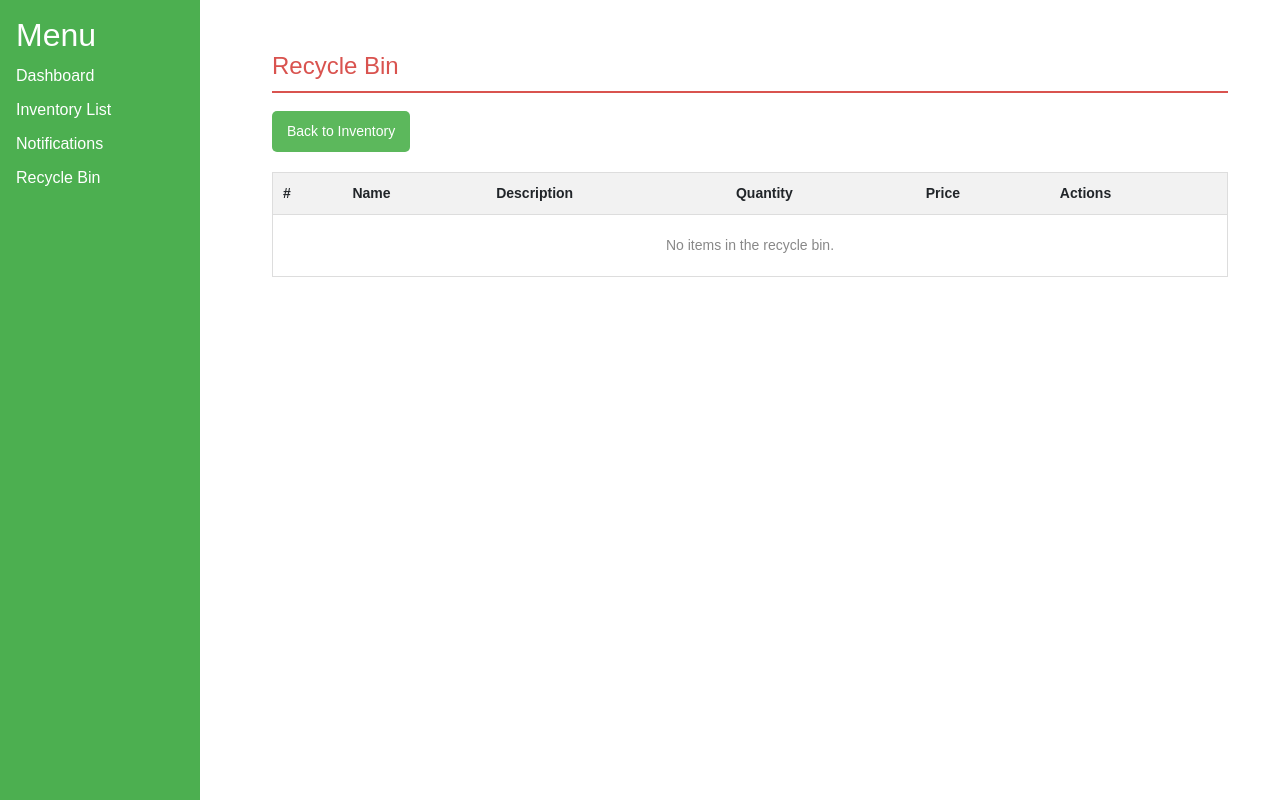
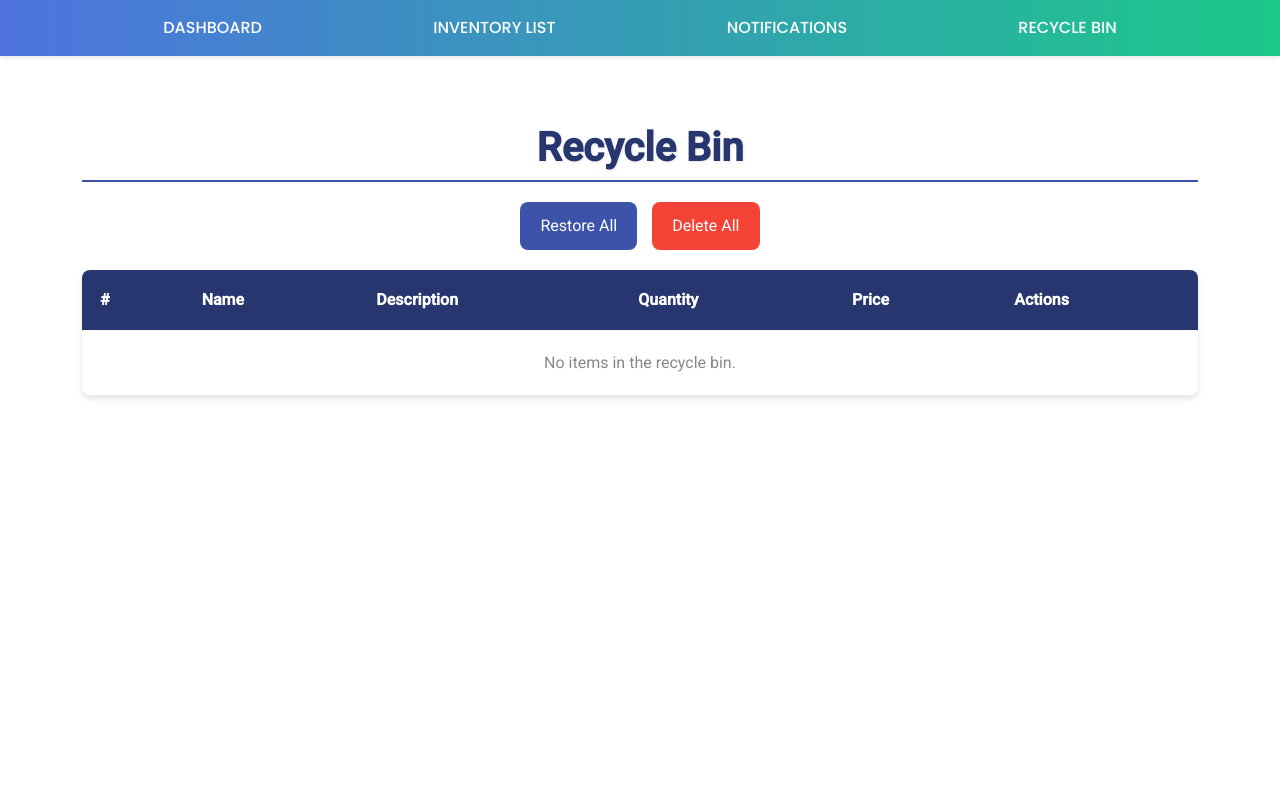
Before and after one commit to insertnull/Web-Dev-Django, a Django app: page /recycle_bin/ in a window 1280 px wide. Run offline with Django 5.2, Linux system fonts and the light colour scheme; data comes from the database, SQL or seed files in the repository; both versions use the stored data as it was after the commit.

Commit message:
fixed ui, dashboard, recycle bin

```diff
--- a/sampleapp/models.py
+++ b/sampleapp/models.py
@@ -7,6 +7,8 @@ class Item(models.Model):
     quantity = models.PositiveIntegerField()
     price = models.DecimalField(max_digits=10, decimal_places=2)
     added_on = models.DateTimeField(auto_now_add=True)
+    modified_at = models.DateTimeField(auto_now=True)  # Automatically updated on change
+    created_at = models.DateTimeField(auto_now_add=True)
     is_deleted = models.BooleanField(default=False)  # Soft delete flag
 
     def __str__(self):
--- a/sampleapp/templates/base.html
+++ b/sampleapp/templates/base.html
@@ -1,54 +1,77 @@
 <!DOCTYPE html>
-<html>
+<html lang="en">
 <head>
     <link href="https://cdn.jsdelivr.net/npm/bootstrap@5.3.0-alpha1/dist/css/bootstrap.min.css" rel="stylesheet">
-    <!-- Bootstrap Icons -->
     <link href="https://cdn.jsdelivr.net/npm/bootstrap-icons/font/bootstrap-icons.css" rel="stylesheet">
+    <link href="https://fonts.googleapis.com/css2?family=Poppins:wght@400;500;600&display=swap" rel="stylesheet">
+    <link href="https://fonts.googleapis.com/css2?family=Roboto:wght@400;500&display=swap" rel="stylesheet">
     <title>{% block title %}Inventory Management{% endblock %}</title>
     <style>
         body {
-            font-family: Arial, sans-serif;
+            font-family: Roboto, sans-serif;
             margin: 0;
+            padding: 0;
             display: flex;
+            min-height: 100vh;
+            flex-direction: column;
         }
         nav {
-            width: 200px;
-            background-color: #4CAF50;
+            background: linear-gradient(90deg, #4e73df, #1cc88a);
             color: white;
-            height: 100vh;
-            position: fixed;
-            padding: 1rem;
+            padding: 0.75rem 1rem;
+            position: sticky;
+            top: 0;
+            z-index: 1000;
+            box-shadow: 0 2px 5px rgba(0, 0, 0, 0.1);
         }
-        nav a {
-            display: block;
+        nav .navbar-nav {
+            width: 100%;
+            display: flex;
+            justify-content: space-evenly;
+            font-family: 'Poppins', sans-serif;
+            font-size: 1rem;
+        }
+        nav .nav-link {
             color: white;
-            text-decoration: none;
-            margin: 10px 0;
+            font-weight: 500;
+            text-transform: uppercase;
+            transition: color 0.3s ease;
+        }
+        nav .nav-link:hover {
+            color: #f8f9fc;
         }
         .container {
-            margin-left: 220px;
-            padding: 2rem;
+            margin-top: 3rem;
         }
         .page-title {
-            margin: 2rem 0 1rem 0;
-            font-size: 2rem;
+            margin-top: 20px;
+            margin-bottom: 20px;
             font-weight: bold;
-            text-align: left;
-            margin-left: 2rem;
+            font-size: 2.5rem;
+            font-weight: 600;
+            text-align: center;
+            color: #283670;
+            text-shadow: 1px 1px 3px rgba(0, 0, 0, 0.1);
+            border-bottom: 2px solid #3D53A9;
+            padding-bottom: 0.5rem;
         }
     </style>
     {% block extra_css %}{% endblock %}
 </head>
 <body>
-    <nav>
-        <h2>Menu</h2>
-        <a href="/dashboard/">Dashboard</a>
-        <a href="/">Inventory List</a>
-        <a href="/notifications/">Notifications</a>
-        <a href="/recycle_bin/">Recycle Bin</a>
+    <nav class="navbar navbar-expand-lg navbar-dark">
+        <div class="collapse navbar-collapse" id="navbarNav">
+            <ul class="navbar-nav">
+                <li class="nav-item"><a class="nav-link" href="/">Dashboard</a></li>
+                <li class="nav-item"><a class="nav-link" href="/item_list">Inventory List</a></li>
+                <li class="nav-item"><a class="nav-link" href="/notifications/">Notifications</a></li>
+                <li class="nav-item"><a class="nav-link" href="/recycle_bin/">Recycle Bin</a></li>
+            </ul>
+        </div>
     </nav>
     <div class="container">
         {% block content %}{% endblock %}
     </div>
+    <script src="https://cdn.jsdelivr.net/npm/bootstrap@5.3.0-alpha1/dist/js/bootstrap.bundle.min.js"></script>
 </body>
 </html>
--- a/sampleapp/templates/notifications.html
+++ b/sampleapp/templates/notifications.html
@@ -4,12 +4,8 @@
 
 {% block content %}
 
-<div class="main-content" style="margin: 2rem;">
-    <!-- Title aligned consistently with the Dashboard -->
-    <header>
+<div class="main-content">
         <h1 class="page-title">Notifications</h1>
-        <p style="margin-left: 0; font-size: 1.2em; color: gray;">Items with low stock appear below.</p>
-    </header>
 
     <!-- Notification container in the center of the white area -->
     <div class="notification-container" style="margin: 2rem auto; max-width: 600px;">
--- a/sampleapp/templates/recycle_bin.html
+++ b/sampleapp/templates/recycle_bin.html
@@ -1,75 +1,127 @@
-{% extends "base.html" %}
+{% extends 'base.html' %}
+
+{% block title %}Recycle Bin{% endblock %}
+
+{% block extra_css %}
+<style>
+    .recycle-header {
+        margin-bottom: 20px;
+    }
+    .recycle-header h1 {
+        margin: 0;
+        font-size: 28px;
+        text-align: center;
+        margin-bottom: 20px;
+    }
+    .recycle-actions {
+        display: flex;
+        justify-content: center;
+        gap: 15px;
+        flex-wrap: wrap;
+        margin-bottom: 20px;
+    }
+    .recycle-actions a {
+        padding: 12px 20px;
+        font-size: 16px;
+        border: none;
+        border-radius: 8px;
+        cursor: pointer;
+        text-decoration: none;
+        background-color: #3D53A9;
+        color: white;
+        transition: background-color 0.3s;
+    }
+    .recycle-actions a:hover {
+        background-color: #45a049;
+    }
+    table {
+        width: 100%;
+        border-collapse: collapse;
+        margin-top: 20px;
+        background: white;
+        box-shadow: 0 4px 6px rgba(0, 0, 0, 0.1);
+        border-radius: 8px;
+        overflow: hidden;
+        font-size: 16px;
+    }
+    table th, table td {
+        padding: 18px;
+        text-align: left;
+        border-bottom: 1px solid #f4f4f4;
+    }
+    table th {
+        background-color: #283670;
+        color: white;
+    }
+    table tr:hover {
+        background-color: #f9f9f9;
+    }
+    table tr:last-child td {
+        border-bottom: none;
+    }
+    .action-buttons {
+        display: flex;
+        gap: 10px;
+    }
+    .action-buttons a {
+        padding: 10px 15px;
+        font-size: 14px;
+        border: none;
+        border-radius: 5px;
+        text-decoration: none;
+        background-color: #3D53A9;
+        color: white;
+    }
+    .action-buttons a.btn-delete {
+        background-color: #f44336;
+    }
+    .action-buttons a:hover {
+        opacity: 0.9;
+    }
+</style>
+{% endblock %}
 
 {% block content %}
-<div style="margin: 20px;">
-    <!-- Page Header -->
-    <h1 style="color: #d9534f; font-size: 24px; border-bottom: 2px solid #d9534f; padding-bottom: 10px;">
-        Recycle Bin
-    </h1>
-    <a href="{% url 'item_list' %}" style="
-        display: inline-block;
-        margin-top: 10px;
-        padding: 10px 15px;
-        color: white;
-        background-color: #5cb85c;
-        text-decoration: none;
-        border-radius: 5px;
-        font-size: 14px;">Back to Inventory</a>
-
-    <!-- Recycle Bin Table -->
-    <table style="
-        width: 100%;
-        margin-top: 20px;
-        border-collapse: collapse;
-        font-family: Arial, sans-serif;
-        font-size: 14px;
-        border: 1px solid #ddd;">
+<h1 class="page-title">Recycle Bin</h1>
+<div class="recycle-header">
+    <div class="recycle-actions">
+        <a href="{% url 'restore_all_items' %}">Restore All</a>
+        <a href="{% url 'delete_all_items' %}" style="background-color: #f44336;">Delete All</a>
+    </div>
+</div>
+<table>
     <thead>
-            <tr style="background-color: #f2f2f2; text-align: left;">
-                <th style="padding: 10px; border-bottom: 1px solid #ddd;">#</th>
-                <th style="padding: 10px; border-bottom: 1px solid #ddd;">Name</th>
-                <th style="padding: 10px; border-bottom: 1px solid #ddd;">Description</th>
-                <th style="padding: 10px; border-bottom: 1px solid #ddd;">Quantity</th>
-                <th style="padding: 10px; border-bottom: 1px solid #ddd;">Price</th>
-                <th style="padding: 10px; border-bottom: 1px solid #ddd;">Actions</th>
+        <tr>
+            <th>#</th>
+            <th>Name</th>
+            <th>Description</th>
+            <th>Quantity</th>
+            <th>Price</th>
+            <th>Actions</th>
         </tr>
     </thead>
     <tbody>
         {% for item in deleted_items %}
         <tr>
-                <td style="padding: 10px; border-bottom: 1px solid #ddd;">{{ forloop.counter }}</td>
-                <td style="padding: 10px; border-bottom: 1px solid #ddd;">{{ item.name }}</td>
-                <td style="padding: 10px; border-bottom: 1px solid #ddd;">{{ item.description }}</td>
-                <td style="padding: 10px; border-bottom: 1px solid #ddd;">{{ item.quantity }}</td>
-                <td style="padding: 10px; border-bottom: 1px solid #ddd;">${{ item.price }}</td>
-                <td style="padding: 10px; border-bottom: 1px solid #ddd;">
-                    <a href="{% url 'restore_item' item.id %}" style="
-                        color: white;
-                        background-color: #0275d8;
-                        text-decoration: none;
-                        padding: 5px 10px;
-                        border-radius: 3px;
-                        font-size: 12px;">Restore</a>
-                    <a href="{% url 'permanently_delete_item' item.id %}" style="
-                        color: white;
-                        background-color: #d9534f;
-                        text-decoration: none;
-                        padding: 5px 10px;
-                        border-radius: 3px;
-                        font-size: 12px; margin-left: 5px;">Delete</a>
+            <td>{{ forloop.counter }}</td>
+            <td>{{ item.name }}</td>
+            <td>{{ item.description }}</td>
+            <td>{{ item.quantity }}</td>
+            <td>₱{{ item.price|floatformat:2 }}</td>
+            <td>
+                <div class="action-buttons">
+                    <a href="{% url 'restore_item' item.id %}">Restore</a>
+                    <a href="{% url 'permanently_delete_item' item.id %}" class="btn-delete">Delete</a>
+                </div>
             </td>
         </tr>
         {% empty %}
         <tr>
-                <td colspan="6" style="
-                    text-align: center;
-                    padding: 20px;
-                    color: #888;">
+            <td colspan="6" style="text-align: center; padding: 20px; color: #888;">
                 No items in the recycle bin.
             </td>
         </tr>
         {% endfor %}
     </tbody>
 </table>
-</div>
 {% endblock %}
--- a/sampleproject/urls.py
+++ b/sampleproject/urls.py
@@ -1,18 +1,21 @@
 from django.contrib import admin
 from django.urls import path
-from .views import dashboard, item_list, add_item, delete_item, edit_item, backup_items, generate_report, notifications, recycle_bin, restore_item, permanently_delete_item
+from .views import search_items, restore_all_items, delete_all_items, dashboard, item_list, add_item, delete_item, edit_item, backup_items, generate_report, notifications, recycle_bin, restore_item, permanently_delete_item
 
 urlpatterns = [
     path('admin/', admin.site.urls),
-    path('', item_list, name='item_list'),
+    path('', dashboard, name='dashboard'),
     path('add/', add_item, name='add_item'),
     path('edit/<int:item_id>/', edit_item, name='edit_item'),
     path('backup/', backup_items, name='backup_items'),
     path('generate-report/', generate_report, name='generate_report'),
     path('notifications/', notifications, name='notifications'),
     path('recycle_bin/', recycle_bin, name='recycle_bin'),
+    path('search/', search_items, name='search_items'),
     path('delete_item/<int:item_id>/', delete_item, name='delete_item'),
     path('restore_item/<int:item_id>/', restore_item, name='restore_item'),
     path('permanently_delete_item/<int:item_id>/', permanently_delete_item, name='permanently_delete_item'),
-    path('dashboard/', dashboard, name='dashboard')
+    path('item_list/', item_list, name='item_list'),
+    path('recycle-bin/restore-all/', restore_all_items, name='restore_all_items'),
+    path('recycle-bin/delete-all/', delete_all_items, name='delete_all_items')
 ]
--- a/sampleproject/views.py
+++ b/sampleproject/views.py
@@ -1,6 +1,6 @@
 from django.shortcuts import render, redirect, get_object_or_404
-from sampleapp.models import Item, RecycleBin, ActionLog
-from django.db.models import Sum
+from sampleapp.models import Item, ActionLog
+from django.db.models import Sum, F
 from django.http import HttpResponse
 import json
 import csv
@@ -12,19 +12,30 @@ from reportlab.pdfgen import canvas
 
 def dashboard(request):
     # Data for the pie chart
-    inventory = Item.objects.all()
+    inventory = Item.objects.filter(is_deleted=False)  # Exclude soft-deleted items
     inventory_summary = (
         inventory.values('name')
         .annotate(total_quantity=Sum('quantity'))
         .order_by('-total_quantity')
     )
 
-    # Recent changes (latest 10 entries)
-    recent_changes = ActionLog.objects.order_by('-action_date')[:10]
+    # Get recent changes (Added, Edited, Deleted)
+    recent_added = Item.objects.filter(is_deleted=False, created_at=F('modified_at')).order_by('-created_at')[:5]
+    recent_modified = Item.objects.filter(is_deleted=False).exclude(created_at=F('modified_at')).order_by('-modified_at')[:5]
+    recent_deleted = Item.objects.filter(is_deleted=True).order_by('-modified_at')[:5]
 
+    # Combine and sort by the latest timestamp
+    all_changes = (
+        list(recent_added) +
+        list(recent_modified) +
+        list(recent_deleted)
+    )
+    sorted_changes = sorted(all_changes, key=lambda x: max(x.created_at, x.modified_at), reverse=True)[:5]
+
+    # Prepare the context for the dashboard
     context = {
         'inventory_summary': inventory_summary,
-        'recent_changes': recent_changes,
+        'recent_changes': sorted_changes,  # Top 5 changes
     }
     return render(request, 'dashboard.html', context)
 
@@ -79,6 +90,11 @@ def backup_items(request):
         writer.writerow([item.id, item.name, item.quantity, item.price])  # Match your model fields
 
     return response
+
+def search_items(request):
+    query = request.GET.get('query', '')
+    items = Item.objects.filter(name__icontains=query)  # Example: search by item name
+    return render(request, 'homepage.html', {'items': items, 'query': query})
 
 def item_list(request):
     items = Item.objects.filter(is_deleted=False)  # Exclude soft-deleted items
@@ -135,6 +151,14 @@ def permanently_delete_item(request, item_id):
     item.delete()
     return redirect('recycle_bin')
 
+def restore_all_items(request):
+    Item.objects.filter(is_deleted=True).update(is_deleted=False)
+    return redirect('recycle_bin')
+
+def delete_all_items(request):
+    Item.objects.filter(is_deleted=True).delete()
+    return redirect('recycle_bin')
+
 def recycle_bin(request):
     deleted_items = Item.objects.filter(is_deleted=True)
     return render(request, 'recycle_bin.html', {'deleted_items': deleted_items})
```
Also changed, not shown: sampleapp/templates/add_item.html (+16 -21 lines), sampleapp/templates/dashboard.html (+30 -27 lines), sampleapp/templates/homepage.html (+64 -24 lines), db.sqlite3, sampleapp/migrations/0007_item_created_at_item_modified_at.py (added). Lines whose indentation alone changed are shown as unchanged.
